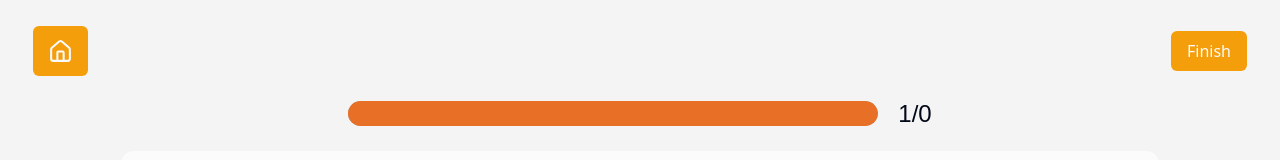
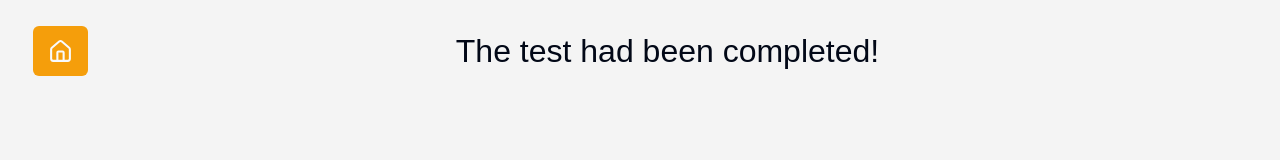
Before and after one commit to VladyslavHimself/sonsenim-ui, a React (Vite) app: page /memoization/review in a window 1280 px wide. Shown: the top 160 px of the page. Built offline with nearby package versions, Linux system fonts and the light colour scheme; no server answers; sample sign-in values are in the browser's storage.

Commit message:
without message

```diff
--- a/src/main.tsx
+++ b/src/main.tsx
@@ -17,6 +17,7 @@ import SelectedGroupPage from "@/pages/SelectedGroupPage.tsx";
 import CardListPage from "@/pages/CardListPage.tsx";
 import MemoizationPage from "@/pages/MemoizationPage/MemoizationPage.tsx";
 import MemoizationPageProvider from "@/pages/MemoizationPage/MemoizationPageProvider.tsx";
+import MemoizationReview from "@/pages/MemoizationReview.tsx";
 
 const router = createBrowserRouter([
     {
@@ -60,6 +61,15 @@ const router = createBrowserRouter([
                         </MemoizationPageProvider>
                     </ProtectedRoute>
                 )
+            },
+
+            {
+                path: '/memoization/review',
+                element: (
+                    <ProtectedRoute>
+                        <MemoizationReview />
+                    </ProtectedRoute>
+                )
             }
         ]
     }
--- a/src/pages/MemoizationPage/MemoizationPage.tsx
+++ b/src/pages/MemoizationPage/MemoizationPage.tsx
@@ -9,7 +9,7 @@ import {
 import MemoizationCard from "@/components/MemoizationCard/MemoizationCard.tsx";
 import {Button} from "@/components/ui/button.tsx";
 import { LucideRotateCw, ThumbsDown, ThumbsUp} from "lucide-react";
-import {isFunction} from "lodash";
+import { isFunction } from "lodash";
 import {CardChoiceFlowResolveType} from "@/pages/MemoizationPage/useDueCardsStack.ts";
 // TODO: REMINDER - Implement query cache manager to get cached data from react-query
 
@@ -32,7 +32,7 @@ export default function MemoizationPage() {
             { currentCardFlowStage === IS_PENDING_ANSWER &&
                 (<div className="memoization-page-buttons">
                     <Button className="memoization-button"
-                            onClick={() => setFlippedStatus()}><LucideRotateCw /> Flip card</Button>
+                            onClick={() => setFlippedStatus()}><LucideRotateCw />Flip card</Button>
                 </div>)
             }
 
@@ -51,9 +51,10 @@ export default function MemoizationPage() {
 
     function setFlippedStatus() { setCurrentCardFlowStage(IS_CARD_FLIPPED); }
     function setPendingAnswerStatus() { setCurrentCardFlowStage(IS_PENDING_ANSWER); }
+
+
+    function withSetNextStage(setStage: () => void, fn?: () => void) {
+        isFunction(setStage) && setStage();
+        isFunction(fn) && fn();
+    }
 }
-
-function withSetNextStage(setStage: () => void, fn?: () => void) {
-    isFunction(setStage) && setStage();
-    isFunction(fn) && fn();
-}
--- a/src/pages/MemoizationPage/MemoizationPageProvider.tsx
+++ b/src/pages/MemoizationPage/MemoizationPageProvider.tsx
@@ -54,6 +54,7 @@ export default function MemoizationPageProvider({ children }: Props) {
     return (
         <MemoizationPageStateContext.Provider value={{
             deck,
+            dueCards,
             currentCard,
             currentCardFlowStage,
             currentTestStage,
--- a/src/pages/MemoizationPage/useDueCardsStack.ts
+++ b/src/pages/MemoizationPage/useDueCardsStack.ts
@@ -38,7 +38,7 @@ export default function useDueCardsStack() {
         setCardsToRepeat(prevState => [...prevState, currentCard]);
         isServerShouldUpdate && updateCardTimeCurve({
             cardId: currentCard.cardId as unknown as string,
-            configuration: { isAnswerRight: false }
+            configuration: { answerIsRight: false }
         });
         setDueCards(prevCards => prevCards.slice(1));
     }
--- /dev/null
+++ b/src/pages/MemoizationReview.tsx
@@ -0,0 +1,21 @@
+import '@/styles/layout-wrapper.styles.scss';
+import {Button} from "@/components/ui/button.tsx";
+import {House} from "lucide-react";
+import {useNavigate} from "react-router-dom";
+
+export default function MemoizationReview() {
+    const navigate = useNavigate();
+    return (
+        <div className="memoization-page layout-wrapper">
+            <div className="memoization-page-header">
+                <Button style={{padding: '25px 15px'}}
+                        onClick={() => navigate('/dashboard', {replace: true})}>
+                    <House size={25}/>
+                </Button>
+                <h2>The test had been completed!</h2>
+                <div></div>
+            </div>
+
+        </div>
+    );
+}
```
